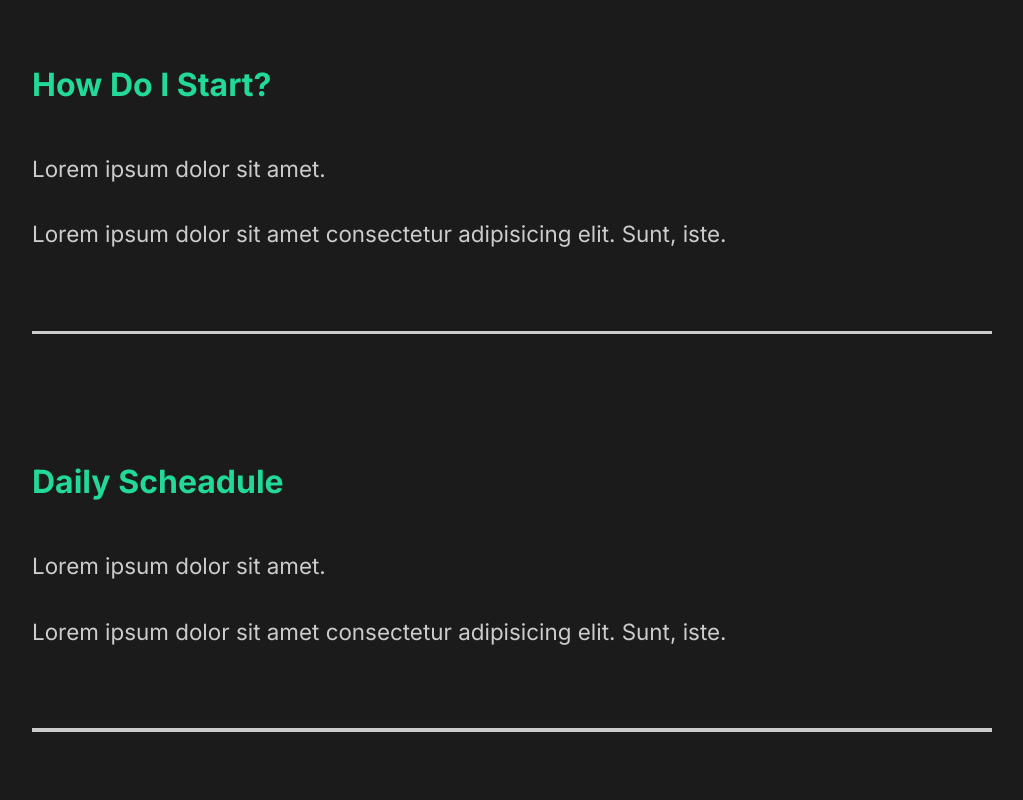
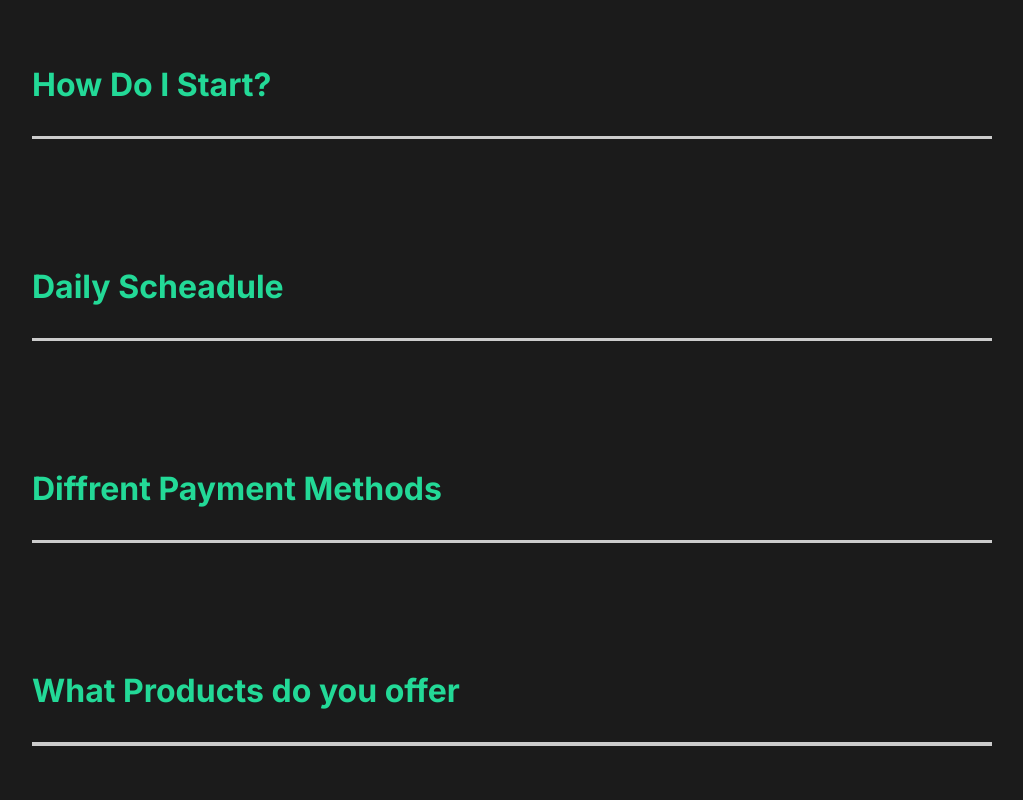
Before and after one commit to ArturUlman/creative-react-course-capture, a React (Create React App) app: page / in a window 1280 px wide. Shown: the part 2400-3200 px from the top of the page, without its empty margins (128-1151 px from the left). Built offline with nearby package versions, Linux system fonts and the light colour scheme.

Commit message:
13. Scroll Reveal

```diff
--- a/package.json
+++ b/package.json
@@ -9,6 +9,7 @@
     "framer-motion": "^4.0.3",
     "react": "^17.0.1",
     "react-dom": "^17.0.1",
+    "react-intersection-observer": "^8.31.0",
     "react-router-dom": "^5.2.0",
     "react-scripts": "4.0.3",
     "styled-components": "^5.2.1",
--- a/src/animation.js
+++ b/src/animation.js
@@ -71,3 +71,14 @@
   hidden: { opacity: 1 },
   show: { opacity: 1, transition: { staggerChildren: 0.15, ease: "easeOut" } },
 };
+
+export const scrollReveal = {
+  hidden: { opacity: 0, scale: 1.2, transition: { duration: 0.5 } },
+  show: {
+    opacity: 1,
+    scale: 1,
+    transition: {
+      duration: 0.5,
+    },
+  },
+};
--- a/src/components/FaqSection.js
+++ b/src/components/FaqSection.js
@@ -1,53 +1,62 @@
-import React from "react";
+import React, { useState } from "react";
 import styled from "styled-components";
 import { BasicStyles } from "../styles";
+import Toggle from "./Toggle";
+import { AnimateSharedLayout } from "framer-motion";
+import { fade, scrollReveal } from "../animation";
+import { useScroll } from "./useScroll";
 
 const FaqSection = () => {
+  const [element, controls] = useScroll();
   return (
-    <Faq>
+    <Faq
+      variants={scrollReveal}
+      ref={element}
+      animate={controls}
+      initial="hidden"
+    >
       <h2>
         Any Questions <span>FAQ</span>
       </h2>
-      <div className="question">
-        <h4>How Do I Start?</h4>
+      <AnimateSharedLayout>
+        <Toggle title="How Do I Start?">
           <div className="answer">
             <p>Lorem ipsum dolor sit amet.</p>
             <p>
-            Lorem ipsum dolor sit amet consectetur adipisicing elit. Sunt, iste.
+              Lorem ipsum dolor, sit amet consectetur adipisicing elit. Omnis
+              eius voluptatibus fuga aliquid veritatis officiis, nisi unde id
+              illum labore!
             </p>
           </div>
-        <div className="faq-line"></div>
-      </div>
-      <div className="question">
-        <h4>Daily Scheadule</h4>
+        </Toggle>
+        <Toggle title="Daily Scheadule">
           <div className="answer">
             <p>Lorem ipsum dolor sit amet.</p>
             <p>
-            Lorem ipsum dolor sit amet consectetur adipisicing elit. Sunt, iste.
+              Lorem ipsum dolor sit amet consectetur adipisicing elit. Sunt,
+              iste.
             </p>
           </div>
-        <div className="faq-line"></div>
-      </div>
-      <div className="question">
-        <h4>Diffrent Payment Methods</h4>
+        </Toggle>
+        <Toggle title="Diffrent Payment Methods">
           <div className="answer">
             <p>Lorem ipsum dolor sit amet.</p>
             <p>
-            Lorem ipsum dolor sit amet consectetur adipisicing elit. Sunt, iste.
+              Lorem ipsum dolor sit amet consectetur adipisicing elit. Sunt,
+              iste.
             </p>
           </div>
-        <div className="faq-line"></div>
-      </div>
-      <div className="question">
-        <h4>What Products do you offer</h4>
+        </Toggle>
+        <Toggle title="What Products do you offer">
           <div className="answer">
             <p>Lorem ipsum dolor sit amet.</p>
             <p>
-            Lorem ipsum dolor sit amet consectetur adipisicing elit. Sunt, iste.
+              Lorem ipsum dolor sit amet consectetur adipisicing elit. Sunt,
+              iste.
             </p>
           </div>
-        <div className="faq-line"></div>
-      </div>
+        </Toggle>
+      </AnimateSharedLayout>
     </Faq>
   );
 };
--- a/src/components/ServicesSection.js
+++ b/src/components/ServicesSection.js
@@ -8,10 +8,18 @@
 //styles
 import { BasicStyles, Description, Image } from "../styles";
 import styled from "styled-components";
+import { scrollReveal } from "../animation";
+import { useScroll } from "./useScroll";
 
 const ServicesSection = () => {
+  const [element, controls] = useScroll();
   return (
-    <Services>
+    <Services
+      variants={scrollReveal}
+      animate={controls}
+      initial="hidden"
+      ref={element}
+    >
       <Description>
         <h2>
           High <span>quality</span> services
--- /dev/null
+++ b/src/components/Toggle.js
@@ -0,0 +1,15 @@
+import { motion } from "framer-motion";
+import React, { useState } from "react";
+
+const Toggle = ({ children, title }) => {
+  const [toggle, setToggle] = useState(false);
+  return (
+    <motion.div layout className="question" onClick={() => setToggle(!toggle)}>
+      <motion.h4 layout>{title}</motion.h4>
+      {toggle ? children : ""}
+      <div className="faq-line"></div>
+    </motion.div>
+  );
+};
+
+export default Toggle;
--- /dev/null
+++ b/src/components/useScroll.js
@@ -0,0 +1,13 @@
+import { useInView } from "react-intersection-observer";
+import { useAnimation } from "framer-motion";
+
+export const useScroll = () => {
+  const controls = useAnimation();
+  const [element, view] = useInView({ threshold: 0.5 });
+  if (view) {
+    controls.start("show");
+  } else {
+    controls.start("hidden");
+  }
+  return [element, controls];
+};
--- a/src/styles.js
+++ b/src/styles.js
@@ -1,6 +1,7 @@
 import styled from "styled-components";
+import { motion } from "framer-motion";
 
-export const BasicStyles = styled.div`
+export const BasicStyles = styled(motion.div)`
   min-height: 90vh;
   display: flex;
   align-items: center;
```
Also changed, not shown: 1 other file (tests, documents, lock files or other folders). Lines whose indentation alone changed are shown as unchanged.
